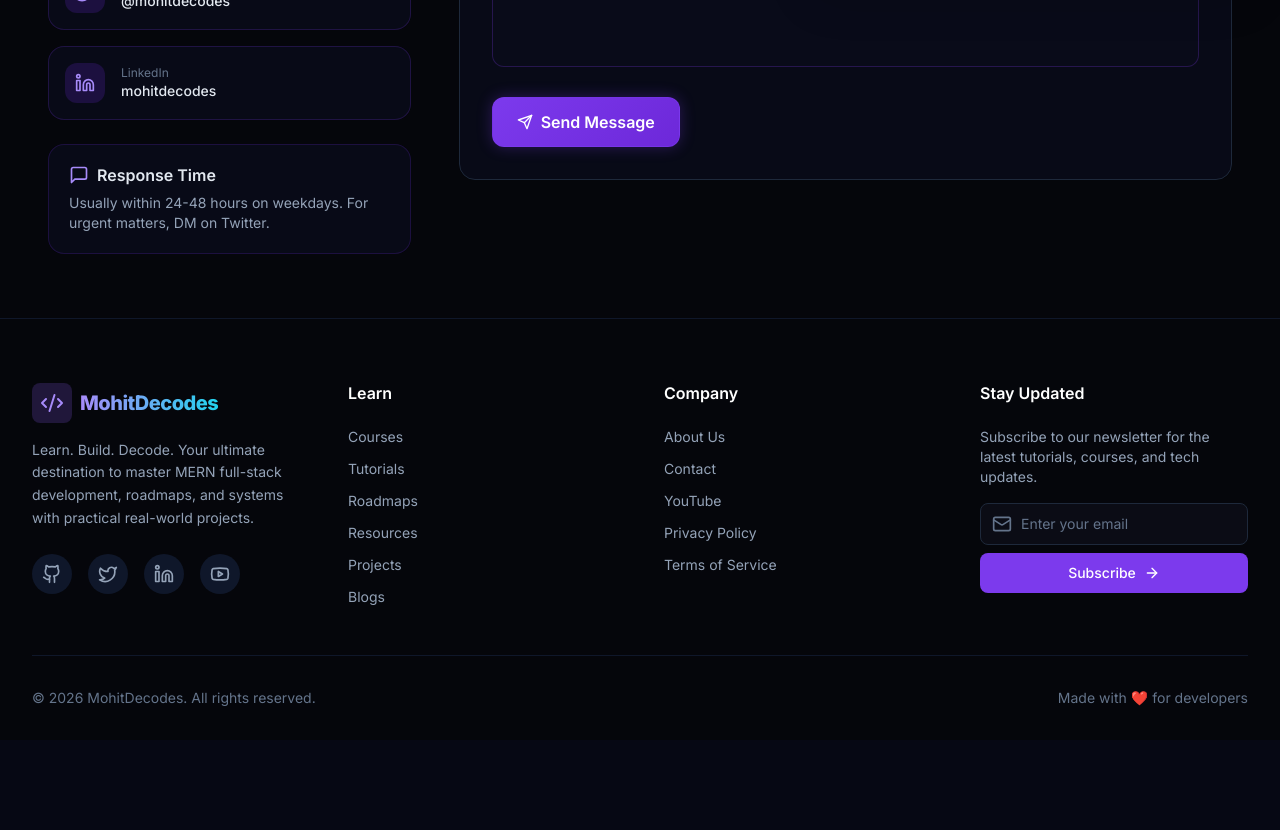
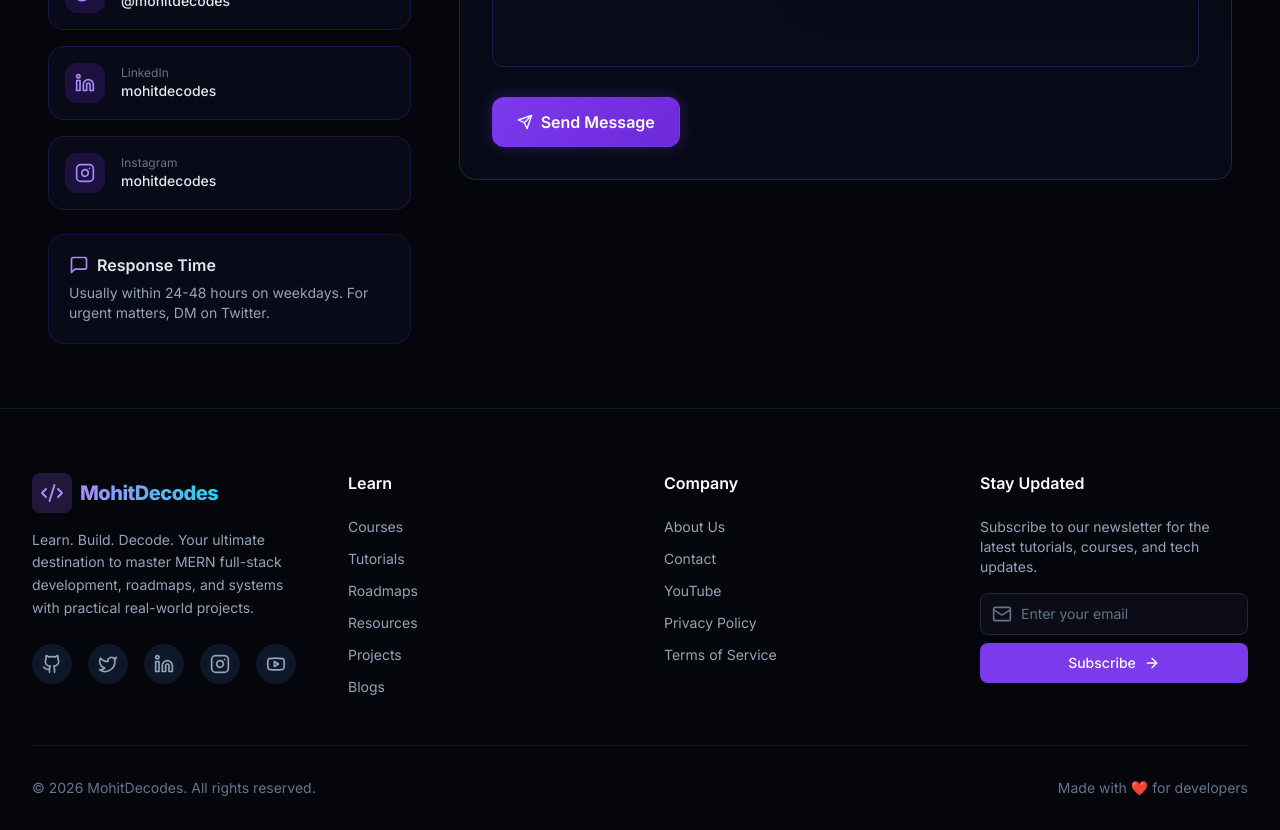
Before and after one commit to raju-pandit/mohitdecodes, a React (Vite) app in the folder client/: page /contact in a window 1280 px wide. Shown: the part 800-1630 px from the top of the page. Before the commit the page ends 1540 px from the top, so only its background shows below. Built offline with nearby package versions, Linux system fonts and the light colour scheme; no server answers.

Commit message:
style: update LinkedIn and Instagram social links to mohitdecodes across Home, Footer, and Contact pages

```diff
--- a/client/src/components/Footer.tsx
+++ b/client/src/components/Footer.tsx
@@ -1,6 +1,6 @@
 import React, { useState } from 'react';
 import { Link } from 'react-router-dom';
-import { Code2, Github, Twitter, Linkedin, Youtube, Mail, ArrowRight, Loader2 } from 'lucide-react';
+import { Code2, Github, Twitter, Linkedin, Youtube, Mail, ArrowRight, Loader2, Instagram } from 'lucide-react';
 import toast from 'react-hot-toast';
 import api from '../services/api';
 
@@ -49,8 +49,11 @@ export const Footer = () => {
               <a href="https://twitter.com/mohitdecodes" target="_blank" rel="noopener noreferrer" className="w-10 h-10 rounded-full bg-dark-800 flex items-center justify-center text-slate-400 hover:bg-blue-400 hover:text-white transition-all duration-300">
                 <Twitter className="w-5 h-5" />
               </a>
-              <a href="https://linkedin.com/in/mohitdecodes" target="_blank" rel="noopener noreferrer" className="w-10 h-10 rounded-full bg-dark-800 flex items-center justify-center text-slate-400 hover:bg-blue-600 hover:text-white transition-all duration-300">
+              <a href="https://www.linkedin.com/in/mohitdecodes/" target="_blank" rel="noopener noreferrer" className="w-10 h-10 rounded-full bg-dark-800 flex items-center justify-center text-slate-400 hover:bg-blue-600 hover:text-white transition-all duration-300">
                 <Linkedin className="w-5 h-5" />
+              </a>
+              <a href="https://www.instagram.com/mohitdecodes" target="_blank" rel="noopener noreferrer" className="w-10 h-10 rounded-full bg-dark-800 flex items-center justify-center text-slate-400 hover:bg-pink-600 hover:text-white transition-all duration-300">
+                <Instagram className="w-5 h-5" />
               </a>
               <a href="https://youtube.com/@mohitdecodes" target="_blank" rel="noopener noreferrer" className="w-10 h-10 rounded-full bg-dark-800 flex items-center justify-center text-slate-400 hover:bg-red-500 hover:text-white transition-all duration-300">
                 <Youtube className="w-5 h-5" />
--- a/client/src/pages/Contact.tsx
+++ b/client/src/pages/Contact.tsx
@@ -3,7 +3,7 @@ import { useForm } from 'react-hook-form'
 import { z } from 'zod'
 import { zodResolver } from '@hookform/resolvers/zod'
 import toast from 'react-hot-toast'
-import { Mail, MessageSquare, Send, Github, Twitter, Linkedin, Youtube } from 'lucide-react'
+import { Mail, MessageSquare, Send, Github, Twitter, Linkedin, Youtube, Instagram } from 'lucide-react'
 import { motion } from 'framer-motion'
 import api from '../services/api'
 
@@ -36,7 +36,8 @@ const Contact: React.FC = () => {
     { icon: Youtube, label: 'YouTube', value: '@MohitDecodes', href: 'https://youtube.com/@mohitdecodes' },
     { icon: Github, label: 'GitHub', value: 'mohitdjcet', href: 'https://github.com/mohitdjcet' },
     { icon: Twitter, label: 'Twitter', value: '@mohitdecodes', href: 'https://twitter.com/mohitdecodes' },
-    { icon: Linkedin, label: 'LinkedIn', value: 'mohitdecodes', href: 'https://linkedin.com/in/mohitdecodes' },
+    { icon: Linkedin, label: 'LinkedIn', value: 'mohitdecodes', href: 'https://www.linkedin.com/in/mohitdecodes/' },
+    { icon: Instagram, label: 'Instagram', value: 'mohitdecodes', href: 'https://www.instagram.com/mohitdecodes' },
   ]
 
   return (
--- a/client/src/pages/Home.tsx
+++ b/client/src/pages/Home.tsx
@@ -200,13 +200,13 @@ const Home: React.FC = () => {
 
             {/* Social Icons */}
             <div className="flex gap-4 justify-center lg:justify-start">
-              <a href="https://linkedin.com/in/mohitdjcet" target="_blank" rel="noreferrer" className="w-10 h-10 rounded-full border border-blue-500/30 text-blue-400 bg-blue-500/5 hover:bg-blue-500/20 hover:text-white flex items-center justify-center transition-all duration-300">
+              <a href="https://www.linkedin.com/in/mohitdecodes/" target="_blank" rel="noreferrer" className="w-10 h-10 rounded-full border border-blue-500/30 text-blue-400 bg-blue-500/5 hover:bg-blue-500/20 hover:text-white flex items-center justify-center transition-all duration-300">
                 <Linkedin size={20} />
               </a>
               <a href="https://youtube.com/@mohitdecodes" target="_blank" rel="noreferrer" className="w-10 h-10 rounded-full border border-red-500/30 text-red-500 bg-red-500/5 hover:bg-red-500/20 hover:text-white flex items-center justify-center transition-all duration-300">
                 <Youtube size={20} />
               </a>
-              <a href="https://instagram.com" target="_blank" rel="noreferrer" className="w-10 h-10 rounded-full border border-pink-500/30 text-pink-500 bg-pink-500/5 hover:bg-pink-500/20 hover:text-white flex items-center justify-center transition-all duration-300">
+              <a href="https://www.instagram.com/mohitdecodes" target="_blank" rel="noreferrer" className="w-10 h-10 rounded-full border border-pink-500/30 text-pink-500 bg-pink-500/5 hover:bg-pink-500/20 hover:text-white flex items-center justify-center transition-all duration-300">
                 <Instagram size={20} />
               </a>
             </div>
```
